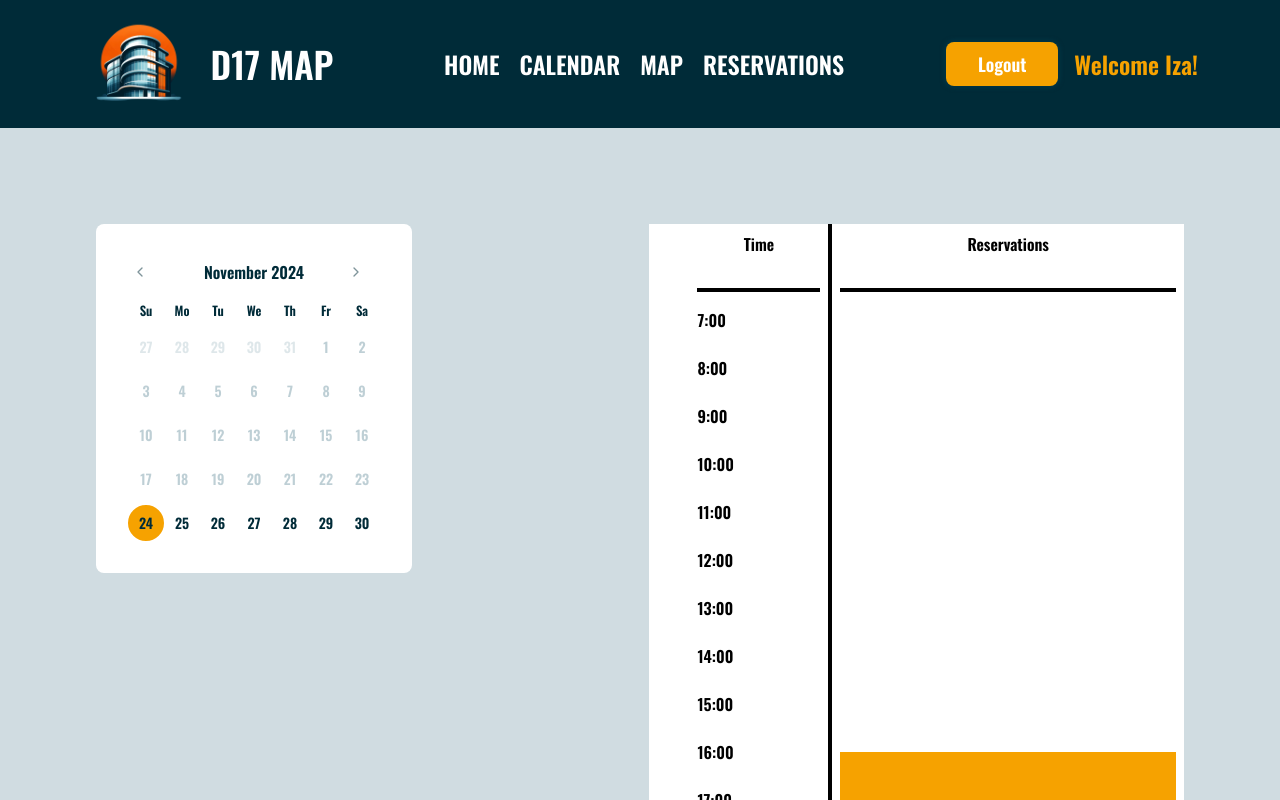
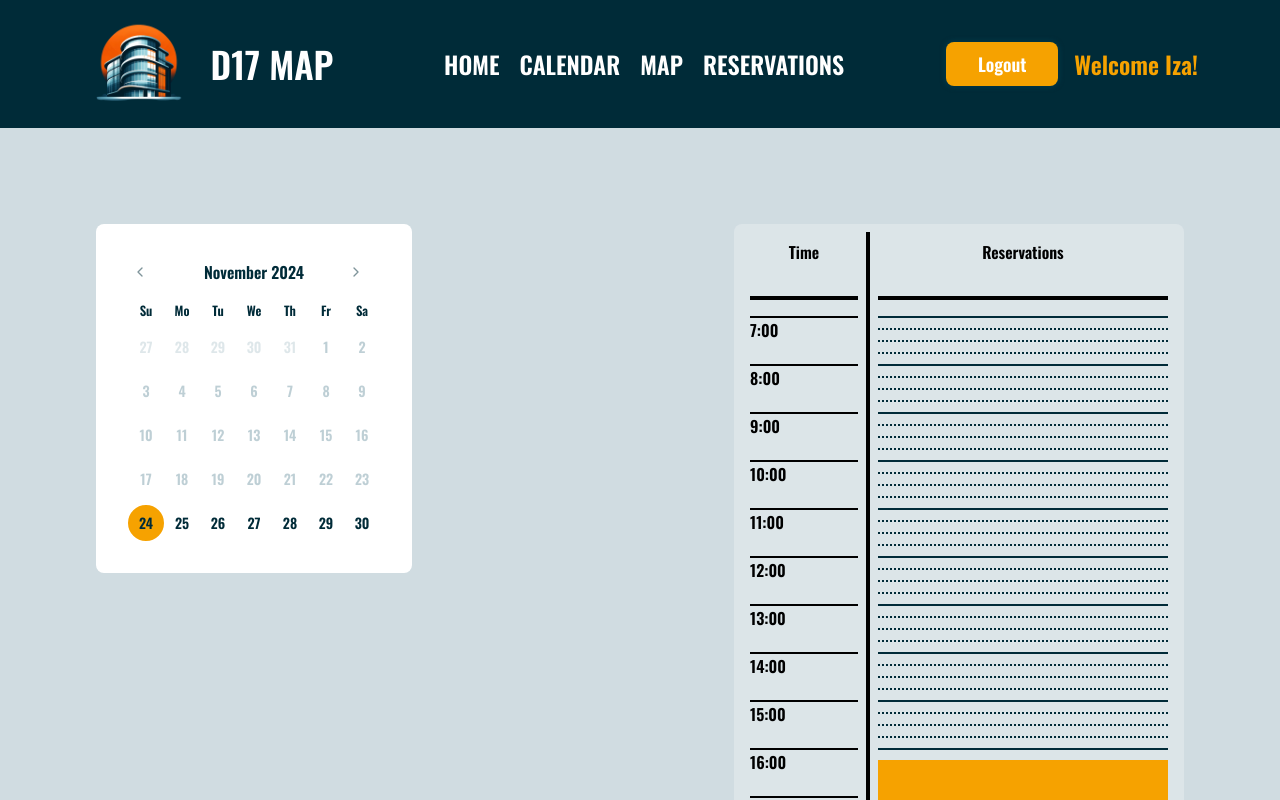
Before and after one commit to Spolka-Zlo/D17Map-Frontend, a Next.js app: page /calendar in a window 1280 px wide. Built offline with nearby package versions, Linux system fonts and the light colour scheme.

Commit message:
lines in timetable added

```diff
--- a/src/app/calendar/_components/CalendarDaySection.tsx
+++ b/src/app/calendar/_components/CalendarDaySection.tsx
@@ -17,7 +17,7 @@ export function CalendarDaySection({
   room,
 }: CalendarDaySectionProps) {
   return (
-    <div className="bg-white w-full grow pl-10">
+    <div className="w-full bg-white/25 max-w-[450px] rounded-lg grow p-2">
       <CalendarTimeTable reservations={reservations} room={room} />
     </div>
   );
--- a/src/app/calendar/_components/CalendarSection.tsx
+++ b/src/app/calendar/_components/CalendarSection.tsx
@@ -20,7 +20,7 @@ export function CalendarSection({
 
   return (
     <section className="flex w-full justify-between gap-10">
-      <div className="grid grid-cols-2 maxSM:grid-cols-1 maxSM:grid-rows-2 rounded-lg w-full h-fit grow-0">
+      <div className="grid grid-cols-2 maxMD:grid-cols-1 maxMD:grid-rows-2 rounded-lg w-full h-fit grow-0">
         <Calendar
           mode="single"
           selected={selectedDate}
--- a/src/app/calendar/_components/CalendarTimeTable.tsx
+++ b/src/app/calendar/_components/CalendarTimeTable.tsx
@@ -23,7 +23,7 @@ export function CalendarTimeTable({
     reservations = reservations.filter(
       (reservation) => reservation.room === room
     );
-    const timeTable = Array.from({ length: 16 * 4 }, (_, i) => ({
+    const timeTable = Array.from({ length: 15 * 4 }, (_, i) => ({
       time: `${Math.floor(i / 4) + 7}:${i % 4 === 0 ? "00" : (i % 4) * 15}`,
       reservationInTime: reservations.find(
         (reservation) =>
@@ -37,14 +37,14 @@ export function CalendarTimeTable({
   }
 
   return (
-    <div className="relative bg-white rounded-lg w-full">
+    <div className="relative">
       <div className="grid grid-col-4 grid-rows-1 w-full">
         <div className="border-r-4 p-2">
           <div className="text-center pb-8 border-b-4">Time</div>
           <div className="pt-4">
-            {Array.from({ length: 16 }, (_, i) => (
+            {Array.from({ length: 15 }, (_, i) => (
               <React.Fragment key={i}>
-                <div className="h-3">{i + 7}:00</div>
+                <div className="h-3 border-t-2">{i + 7}:00</div>
                 <div className="h-3"></div>
                 <div className="h-3"></div>
                 <div className="h-3"></div>
@@ -55,12 +55,13 @@ export function CalendarTimeTable({
         <div className="p-2 col-start-2 col-end-5">
           <div className="text-center pb-8 border-b-4">Reservations</div>
           <div className="pt-4">
-            {fillTimeTableForRoom(reservations, room).map((reservation, _) => (
+            {fillTimeTableForRoom(reservations, room).map((reservation, i) => (
               <div
                 key={reservation.time}
                 className={twMerge(
-                  "text-center h-3",
-                  reservation.reservationInTime && "bg-secondary"
+                  "text-center h-3 border-t-2 border-dotted border-primary",
+                  i % 4 === 0 && "border-solid",
+                  reservation.reservationInTime && "bg-secondary border-none"
                 )}
               ></div>
             ))}
```
